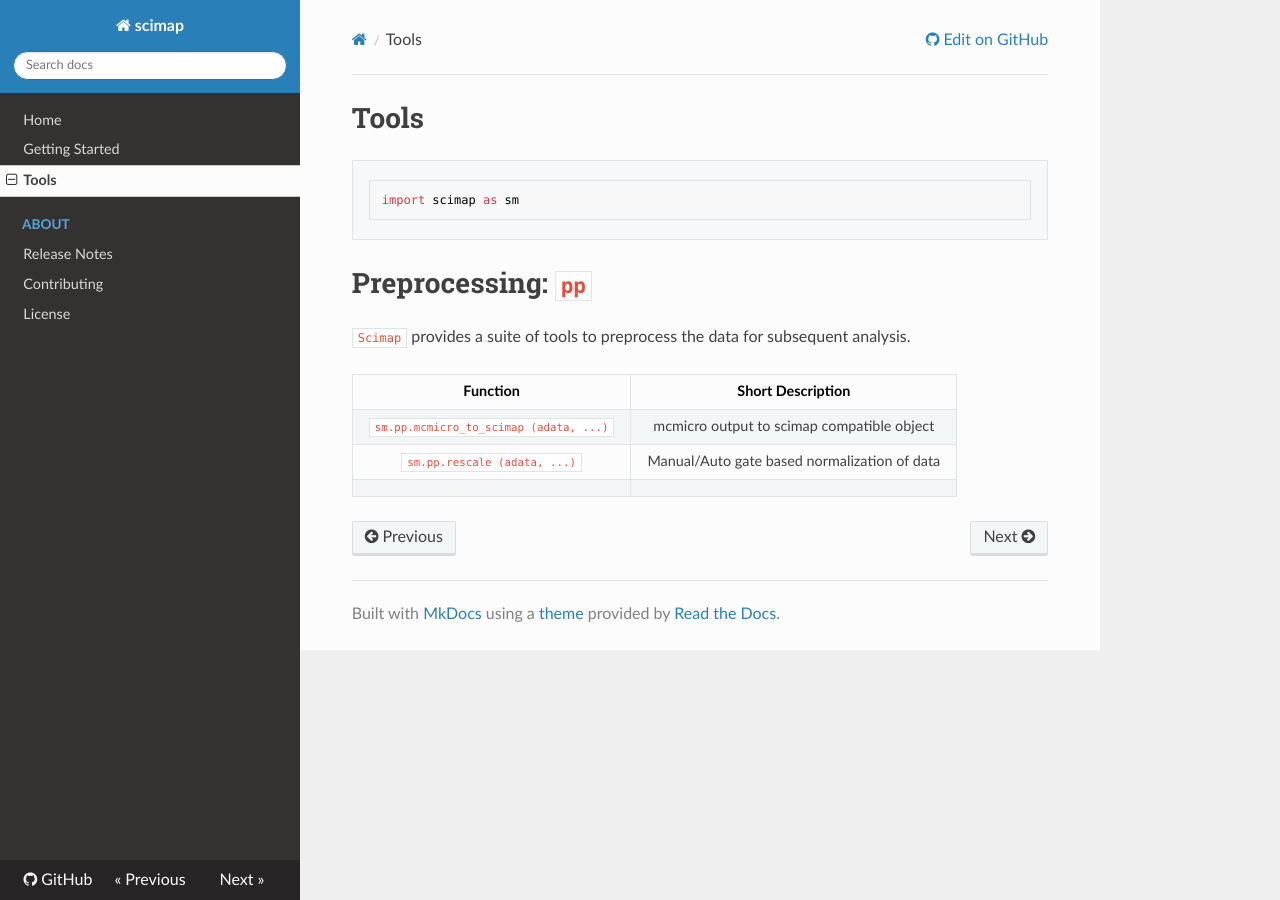
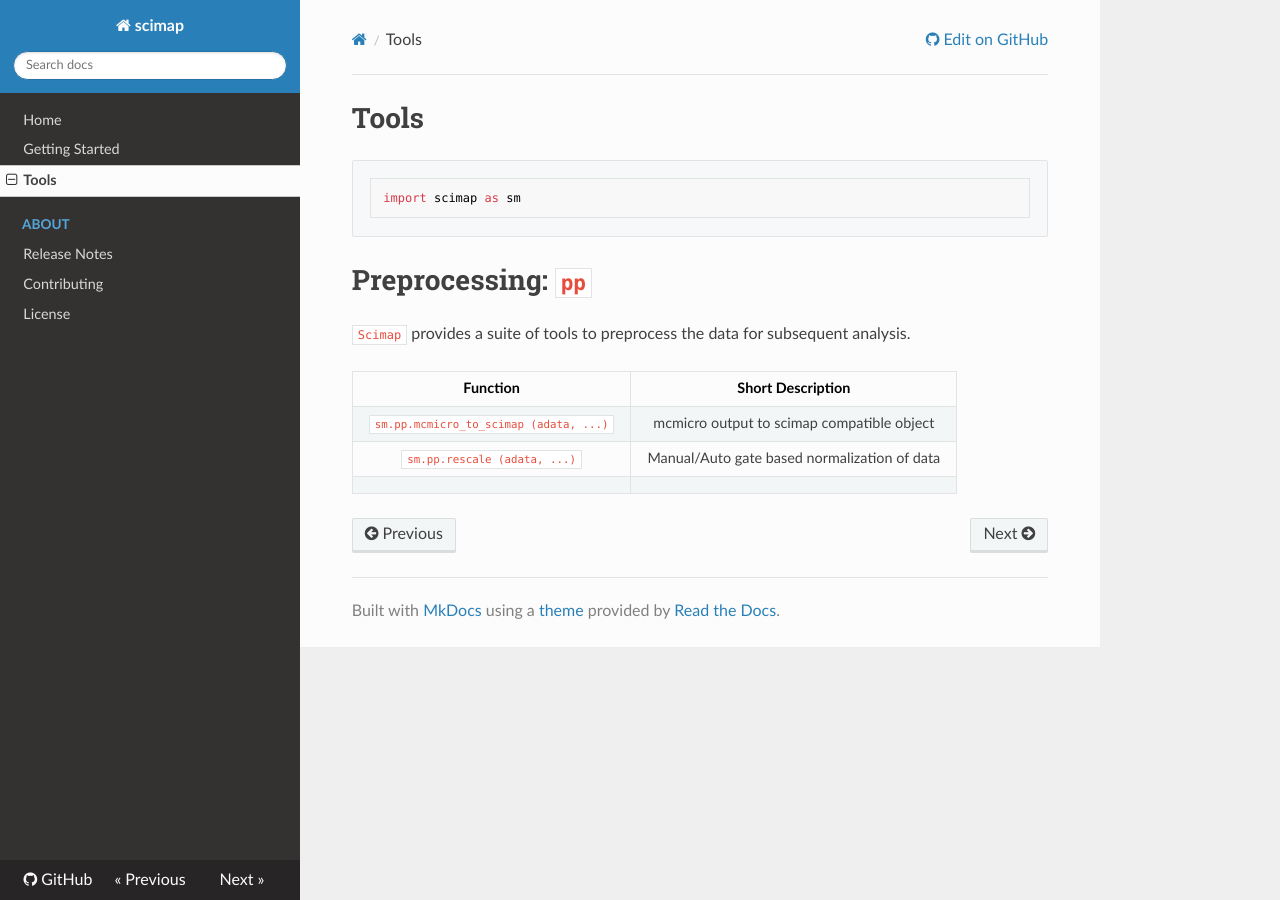
Before and after one commit to labsyspharm/scimap, an MkDocs documentation site: the page built from docs/tools.md, in a window 1280 px wide. Built offline with MkDocs 1.6.1, drawn with Linux system fonts in a browser that asks for light colours; nearby versions of some CDN libraries.

Commit message:
css edits

```diff
--- a/docs/extra.css
+++ b/docs/extra.css
@@ -1,11 +1,11 @@
 .codehilite {
   display: block;
   overflow-x: auto;
-  border-radius: 1px;
-  padding-left: 1em;
-  padding-right: 1em;
-  padding-top: 0.2em;
-  padding-bottom: 0.2em;
+  border-radius: 2px;
+  padding-left: 1.1em;
+  padding-right: 1.1em;
+  padding-top: 0.1em;
+  padding-bottom: 0.1em;
   background: #f6f8fa;
   color: #000000;
   border: 1px solid #e1e4e5;
```
